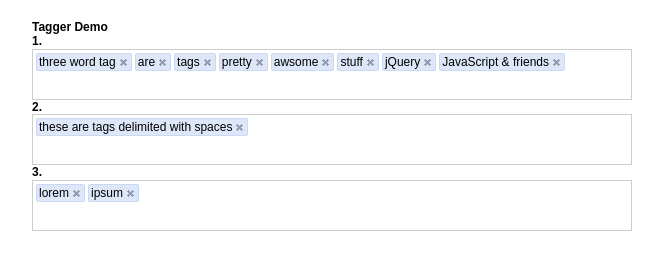
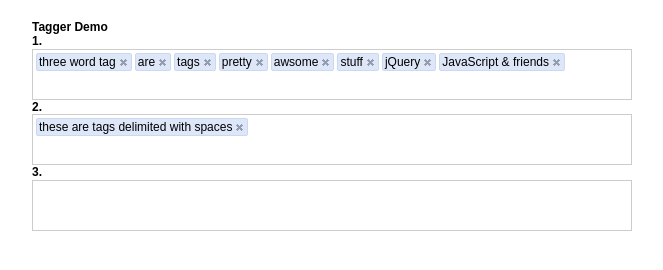
Before and after one commit to dasgib/jQuery-TaggingTools, a plain HTML site: page index.html in a window 1280 px wide. Shown: the whole page, without its empty margins (308-971 px from the left). Drawn offline with nearby package versions, Linux system fonts and the light colour scheme.

Commit message:
empty tag bug

```diff
--- a/index.html
+++ b/index.html
@@ -16,7 +16,7 @@
     <h2>2.</h2>
     <input class="tagger" name="two" value="these are tags delimited with spaces">
     <h2>3.</h2>
-    <input class="tagger" name="three" value="lorem, ipsum">
+    <input class="tagger" name="three" value="">
     <script>
     $(".tagger").tagBox();
     $(".tagbox .input input").autocomplete({
--- a/jquery.tagBox.js
+++ b/jquery.tagBox.js
@@ -8,7 +8,11 @@
     function TagBox(input) {
 
         var self = this;
-        var tags = input.val().split(/\s*,\s*/);
+        var val = input.val();
+        var tags = []
+        if(val) {
+            tags = input.val().split(/\s*,\s*/);
+        }
         self.input = input
         self.tagInput = $('<input>', {
             'type' : 'text',
```
